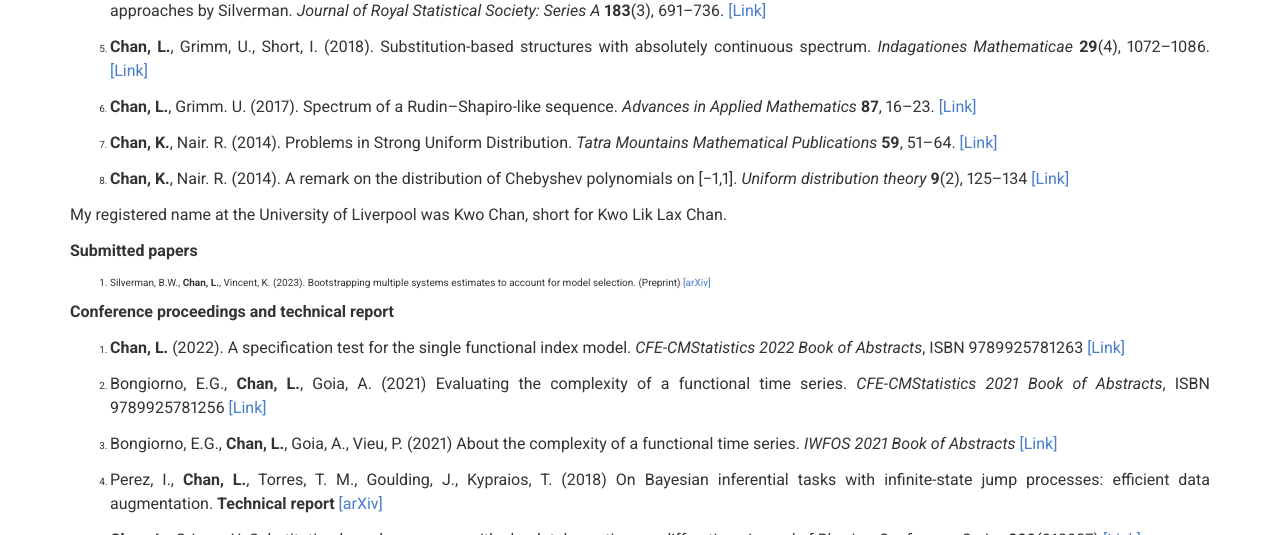
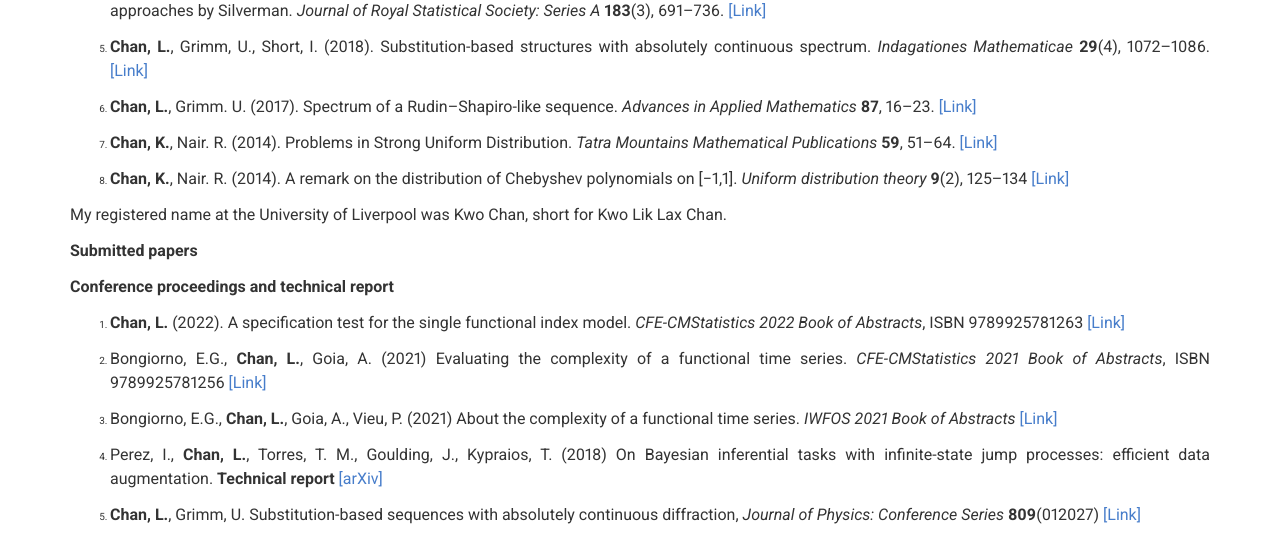
Before and after one commit to Laxchan/Laxchan.github.io, a Jekyll site: the page built from index.md, in a window 1280 px wide and 900 px high, scrolled down 2095 px, cut to the strip 0-535 px from the top of the window. Built offline with Jekyll 4.4.1, drawn with Linux system fonts in a browser that asks for light colours.

Commit message:
Update _config.yml

```diff
--- a/_config.yml
+++ b/_config.yml
@@ -73,7 +73,6 @@ more_content: |
 
   **Submitted papers**
 
-  1. Silverman, B.W., **Chan, L.**, Vincent, K. (2023). Bootstrapping multiple systems estimates to account for model selection. (Preprint) [[arXiv]](https://arxiv.org/abs/2303.17856)
 
   **Conference proceedings and technical report**
 
```
